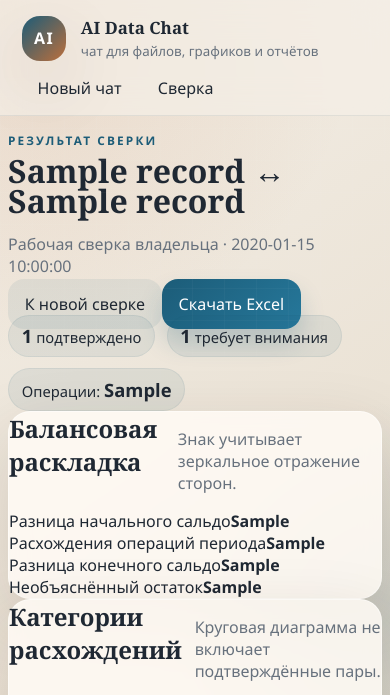
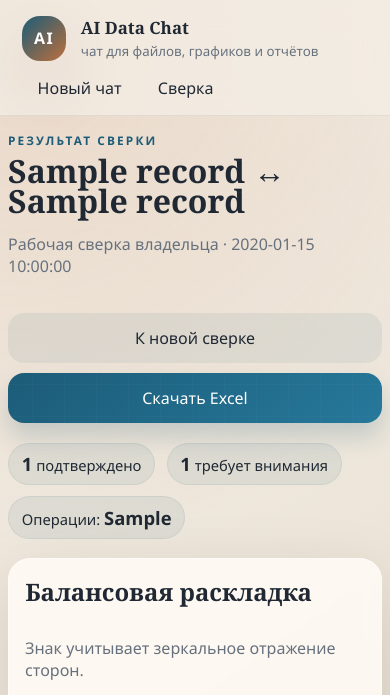
Before and after one commit to Nayalya31/data-reconciliation-assistant, a Python web app: template templates/reconciliation_result.html in a window 390 px wide. Shown: the top 695 px of the page. Run offline with Jinja, Linux system fonts and the light colour scheme; the template is opened without the code that fills it: most values are stand-ins (such as "Sample title", 1, 10 or a date in 2020); some libraries are stand-ins or nearby versions.

Commit message:
Improve reconciliation result responsiveness

```diff
--- a/static/css/styles.css
+++ b/static/css/styles.css
@@ -147,6 +147,74 @@ h3 {
     border-radius: 28px;
     box-shadow: var(--shadow);
     backdrop-filter: blur(10px);
+}
+
+.page-stack {
+    display: grid;
+    gap: 1.2rem;
+}
+
+.section-head,
+.head-actions,
+.result-grid,
+.mini-table {
+    display: flex;
+}
+
+.section-head {
+    align-items: flex-start;
+    justify-content: space-between;
+    gap: 1.25rem;
+}
+
+.section-head > div:first-child {
+    min-width: 0;
+}
+
+.section-head h1 {
+    overflow-wrap: anywhere;
+}
+
+.head-actions {
+    flex-wrap: wrap;
+    flex: 0 0 auto;
+    gap: 0.65rem;
+}
+
+.result-grid {
+    display: grid;
+    grid-template-columns: repeat(2, minmax(0, 1fr));
+    gap: 1.2rem;
+}
+
+.result-grid > .panel,
+.page-stack > .panel {
+    min-width: 0;
+    padding: 1rem;
+}
+
+.mini-table {
+    display: grid;
+    gap: 0;
+    margin-top: 0.8rem;
+}
+
+.mini-row {
+    display: grid;
+    grid-template-columns: minmax(0, 1fr) auto;
+    gap: 1rem;
+    align-items: baseline;
+    padding: 0.72rem 0;
+    border-bottom: 1px solid var(--line);
+}
+
+.mini-row:last-child {
+    border-bottom: 0;
+}
+
+.mini-row strong {
+    text-align: right;
+    font-variant-numeric: tabular-nums;
 }
 
 .chat-layout {
@@ -631,6 +699,26 @@ button,
         padding-top: 1rem;
     }
 
+    .section-head,
+    .head-actions,
+    .card-heading {
+        flex-direction: column;
+        align-items: stretch;
+    }
+
+    .head-actions > * {
+        width: 100%;
+        text-align: center;
+    }
+
+    .result-grid {
+        grid-template-columns: 1fr;
+    }
+
+    .mini-row {
+        grid-template-columns: minmax(0, 1fr) auto;
+    }
+
     .topbar,
     .chat-stage__header,
     .composer__bottom,
--- a/templates/reconciliation_result.html
+++ b/templates/reconciliation_result.html
@@ -10,7 +10,16 @@
         <article class="panel"><div class="card-heading"><h2>Категории расхождений</h2><p>Круговая диаграмма не включает подтверждённые пары.</p></div><img class="reconciliation-chart" src="/reconciliation/{{ record.id }}/chart" alt="Круговая диаграмма расхождений"></article>
     </div>
     <article class="panel"><div class="card-heading"><h2>Операции</h2><p>Спорные пары не подтверждаются автоматически.</p></div><div class="table-wrap"><table><thead><tr><th>Категория</th><th>Причина</th><th>Наша строка</th><th>Наш документ</th><th>Наша сумма</th><th>Строка контрагента</th><th>Документ контрагента</th><th>Сумма контрагента</th></tr></thead><tbody>
-    {% for row in record.result.rows %}<tr><td><span class="status-pill status-{{ 'ok' if row.category == 'Подтверждено' else 'warn' }}">{{ row.category }}</span></td><td>{{ row.reason }}</td><td>{{ row.ours.row if row.ours else '—' }}</td><td>{{ row.ours.document if row.ours else '—' }}</td><td>{{ row.ours.amount if row.ours else '—' }}</td><td>{{ row.counterparty.row if row.counterparty else '—' }}</td><td>{{ row.counterparty.document if row.counterparty else '—' }}</td><td>{{ row.counterparty.amount if row.counterparty else '—' }}</td></tr>{% endfor %}
+    {% for row in record.result.rows %}<tr>
+        <td data-label="Категория"><span class="status-pill status-{{ 'ok' if row.category == 'Подтверждено' else 'warn' }}">{{ row.category }}</span></td>
+        <td data-label="Причина">{{ row.reason }}</td>
+        <td data-label="Наша строка">{{ row.ours.row if row.ours else '—' }}</td>
+        <td data-label="Наш документ">{{ row.ours.document if row.ours else '—' }}</td>
+        <td data-label="Наша сумма">{{ row.ours.amount if row.ours else '—' }}</td>
+        <td data-label="Строка контрагента">{{ row.counterparty.row if row.counterparty else '—' }}</td>
+        <td data-label="Документ контрагента">{{ row.counterparty.document if row.counterparty else '—' }}</td>
+        <td data-label="Сумма контрагента">{{ row.counterparty.amount if row.counterparty else '—' }}</td>
+    </tr>{% endfor %}
     </tbody></table></div></article>
 </section>
 {% endblock %}
```
Also changed, not shown: other parts of static/css/styles.css (+42 -2 lines).
